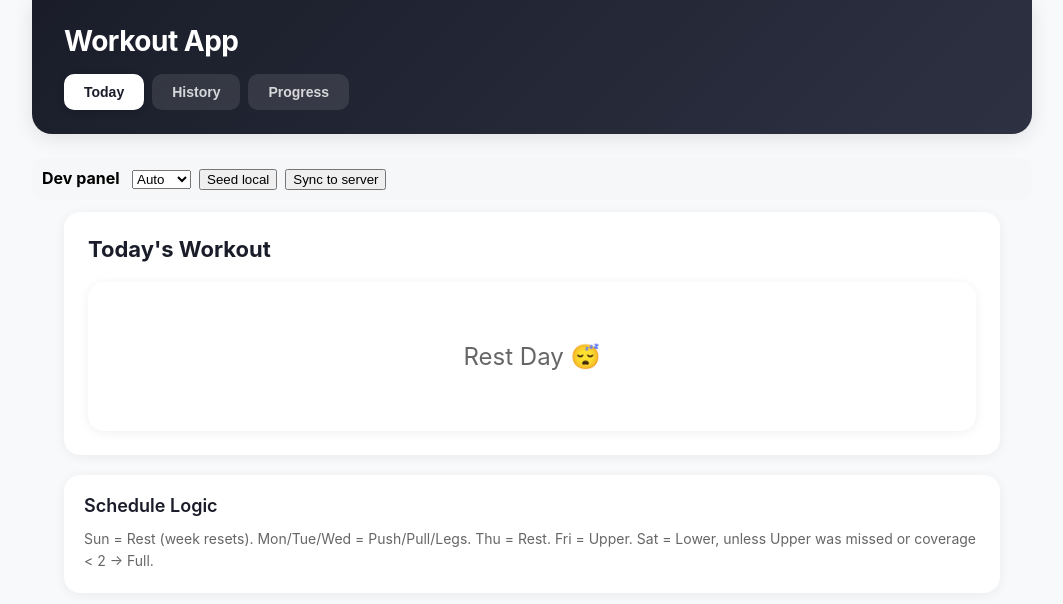
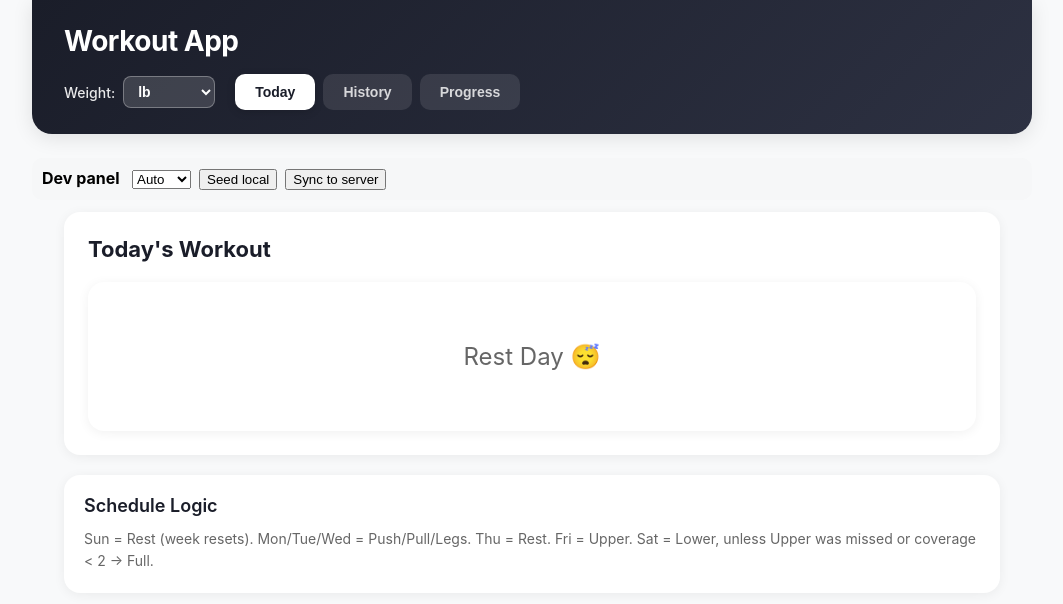
Before and after one commit to kyleheadley1/WorkoutProgressionApp, a React (Vite) app in the folder WorkoutProgressionApp/: page / in a window 1280 px wide. Shown: the top 604 px of the page, without its empty margins (108-1171 px from the left). Built offline with nearby package versions, Linux system fonts and the light colour scheme; no server answers.

Commit message:
added kg functionality

```diff
--- a/WorkoutProgressionApp/src/app.jsx
+++ b/WorkoutProgressionApp/src/app.jsx
@@ -1,13 +1,9 @@
 import { ToastProvider } from './components/ToastProvider.jsx';
-// top
+import { ProfileProvider, useProfile } from './contexts/ProfileContext.jsx';
 import Progress from './components/progress/Progress.jsx';
 import History from './components/History.jsx';
 import ExerciseHistory from './components/ExerciseHistory.jsx';
-// state near top of App()
-
-import { syncLocalToServer } from './lib/sync'; // we created this earlier
-
-// src/app.jsx
+import { syncLocalToServer } from './lib/sync';
 import React, { useEffect, useState } from 'react';
 import Pull from './components/Pull';
 import Push from './components/Push';
@@ -23,12 +19,12 @@ function Rest() {
   return <div className='rest-day'>Rest Day 😴</div>;
 }
 
-export default function App() {
-  const [override, setOverride] = useState(null); // 'push' | 'pull' | 'legs' | 'upper' | 'lower' | 'full' | null
+function AppContent() {
+  const [override, setOverride] = useState(null);
   const [dayType, setDayType] = useState(null);
-  const [view, setView] = useState('today'); // 'today' | 'history' | 'progress'
-  const [exerciseHistory, setExerciseHistory] = useState(null); // { exerciseId, name } | null
-
+  const [view, setView] = useState('today');
+  const [exerciseHistory, setExerciseHistory] = useState(null);
+  const { profile, setProfile } = useProfile();
   const userId = 'demoUser';
 
   const handleViewHistory = (exerciseId, exerciseName) => {
@@ -72,6 +68,19 @@ export default function App() {
       <div className='app'>
         <div className='app-header'>
           <h1 className='app-title'>Workout App</h1>
+          <div className='app-header-right'>
+            <label className='weight-unit-toggle'>
+              <span className='weight-unit-label'>Weight:</span>
+              <select
+                value={profile.weightUnit}
+                onChange={(e) => setProfile({ weightUnit: e.target.value })}
+                className='weight-unit-select'
+                aria-label='Weight unit'
+              >
+                <option value='lb'>lb</option>
+                <option value='kg'>kg (2.5)</option>
+              </select>
+            </label>
             <div className='view-nav'>
               <button
                 className={`nav-btn ${view === 'today' && !exerciseHistory ? 'active' : ''}`}
@@ -102,7 +111,7 @@ export default function App() {
               </button>
             </div>
           </div>
-        {/* View switcher (moved into header) */}
+        </div>
         {/* ✅ INSERT THE DEV PANEL RIGHT BELOW THIS LINE */}
         <div
           style={{
@@ -192,3 +201,11 @@ export default function App() {
     </ToastProvider>
   );
 }
+
+export default function App() {
+  return (
+    <ProfileProvider>
+      <AppContent />
+    </ProfileProvider>
+  );
+}
--- a/WorkoutProgressionApp/src/components/ExerciseCard.jsx
+++ b/WorkoutProgressionApp/src/components/ExerciseCard.jsx
@@ -5,6 +5,14 @@ import { canonicalizeExerciseId } from '../lib/aliases';
 import { api } from '../lib/api';
 import { enqueueSession } from '../lib/offlineQueue';
 import { useToast } from './ToastProvider';
+import { useProfile } from '../contexts/ProfileContext';
+import {
+  convertToLbs,
+  convertFromLbs,
+  roundForDisplay,
+  getWeightStep,
+  getWeightUnitLabel,
+} from '../lib/weightUtils';
 
 /** Map client dayType → server enum */
 function mapDayTypeToServer(dayType) {
@@ -96,12 +104,28 @@ function calculateWeightFrom1RM(referenceWeight, referenceReps, targetReps) {
   return estimated1RM * targetPercentage;
 }
 
-/** Row UI for a single set */
-function SetRow({ idx, value, onChange, isWarmup = false }) {
+/** Row UI for a single set. value.weight is always stored in lbs. */
+function SetRow({
+  idx,
+  value,
+  onChange,
+  isWarmup = false,
+  weightUnit = 'lb',
+  weightLabel = null,
+}) {
   const onReps = (e) =>
     onChange(idx, { ...value, reps: Number(e.target.value) || 0 });
-  const onWeight = (e) =>
-    onChange(idx, { ...value, weight: Number(e.target.value) || 0 });
+  const displayWeight =
+    weightUnit === 'kg'
+      ? roundForDisplay(convertFromLbs(value.weight, 'kg'), 'kg')
+      : value.weight;
+  const onWeight = (e) => {
+    const inputVal = Number(e.target.value) || 0;
+    const lbs = convertToLbs(inputVal, weightUnit);
+    onChange(idx, { ...value, weight: lbs });
+  };
+
+  const label = weightLabel ?? `Weight (${getWeightUnitLabel(weightUnit)})`;
 
   return (
     <div className={`set-row ${isWarmup ? 'warmup-set' : ''}`}>
@@ -120,18 +144,22 @@ function SetRow({ idx, value, onChange, isWarmup = false }) {
         />
       </div>
       <div className='set-cell'>
-        <label>Weight</label>
+        <label>{label}</label>
         <input
           type='number'
           min='0'
-          step='2.5'
-          value={value.weight}
+          step={getWeightStep(weightUnit)}
+          value={displayWeight}
           onChange={onWeight}
         />
       </div>
       <div className='set-cell e1rm'>
         <label>est-1RM</label>
-        <div className='ghost'>{est1RM(value.weight, value.reps) ?? '—'}</div>
+        <div className='ghost'>
+          {est1RM(value.weight, value.reps) != null
+            ? `${Math.round(est1RM(value.weight, value.reps))} lb`
+            : '—'}
+        </div>
       </div>
     </div>
   );
@@ -139,14 +167,16 @@ function SetRow({ idx, value, onChange, isWarmup = false }) {
 
 export default function ExerciseCard({
   userId,
-  dayType, // 'push' | 'pull' | 'legs' | 'upper' | 'lower' | 'full'
-  def, // { exerciseId, name, repScheme, startWeight, modality? }
-  recommendation, // { recommended: { weight, sets }, reason }
+  dayType,
+  def,
+  recommendation,
   onSaved,
-  onViewHistory, // (exerciseId, name) => void
-  onDataChange, // (exerciseId, data) => void - callback to expose current exercise data
+  onViewHistory,
+  onDataChange,
 }) {
   const toast = useToast();
+  const { profile } = useProfile();
+  const weightUnit = profile.weightUnit || 'lb';
   const { exerciseId, name, repScheme } = def;
   const { recommended } = recommendation || {};
   const restPeriod = def.rest ?? def.restPeriod ?? def.restTime ?? null;
@@ -174,7 +204,7 @@ export default function ExerciseCard({
   const isAMRAP = repScheme?.type === 'amrap';
   const targetReps = isCustomRepScheme
     ? repScheme.reps[0] // Use first rep count as default
-    : repScheme?.targetReps ?? repScheme?.minReps ?? 10;
+    : (repScheme?.targetReps ?? repScheme?.minReps ?? 10);
 
   // Derive "per-hand" display if this is a dumbbell movement
   const isDumbbell =
@@ -184,7 +214,7 @@ export default function ExerciseCard({
 
   const recTotal = Number.isFinite(recommended?.weight)
     ? recommended.weight
-    : def.startWeight ?? 0;
+    : (def.startWeight ?? 0);
   // For dumbbell exercises, recTotal is already per-hand weight
 
   // Calculate warmup weights
@@ -192,7 +222,7 @@ export default function ExerciseCard({
   const warmupWeights = useMemo(() => {
     if (hasWarmups && warmupPercentages.length > 0) {
       return warmupPercentages.map((percent) =>
-        roundToStep(recTotal * percent, rounding)
+        roundToStep(recTotal * percent, rounding),
       );
     }
     return [];
@@ -217,7 +247,7 @@ export default function ExerciseCard({
           const calculatedWeight = calculateWeightFrom1RM(
             recTotal,
             firstReps,
-            reps
+            reps,
           );
           const weight = roundToStep(calculatedWeight, rounding);
           return {
@@ -256,7 +286,7 @@ export default function ExerciseCard({
         const calculatedWeight = calculateWeightFrom1RM(
           recTotal,
           firstReps,
-          reps
+          reps,
         );
         const weight = roundToStep(calculatedWeight, rounding);
         return {
@@ -410,7 +440,15 @@ export default function ExerciseCard({
         <div className='pill'>Type: {serverType}</div>
         <div className='pill'>
           Recommended:{' '}
-          <b>{isDumbbell ? `${recTotal} lb / hand` : `${recTotal} lb`}</b>
+          <b>
+            {weightUnit === 'kg'
+              ? isDumbbell
+                ? `${roundForDisplay(convertFromLbs(recTotal, 'kg'), 'kg')} kg / hand`
+                : `${roundForDisplay(convertFromLbs(recTotal, 'kg'), 'kg')} kg`
+              : isDumbbell
+                ? `${recTotal} lb / hand`
+                : `${recTotal} lb`}
+          </b>
         </div>
         <div className='pill'>
           Sets: <b>{setsCount}</b>
@@ -438,6 +476,12 @@ export default function ExerciseCard({
             value={s}
             onChange={updateSet}
             isWarmup={s.isWarmup || false}
+            weightUnit={weightUnit}
+            weightLabel={
+              isDumbbell
+                ? `Weight (${getWeightUnitLabel(weightUnit)} / hand)`
+                : null
+            }
           />
         ))}
         <div className='setlist-actions'>
--- a/WorkoutProgressionApp/src/components/ExerciseHistory.jsx
+++ b/WorkoutProgressionApp/src/components/ExerciseHistory.jsx
@@ -8,6 +8,13 @@ import {
 import { api } from '../lib/api';
 import { est1RM } from './ExerciseCard';
 import { getStrengthLevelComparison } from '../lib/strengthStandards';
+import { useProfile } from '../contexts/ProfileContext';
+import {
+  convertToLbs,
+  formatWeight,
+  getWeightStep,
+  getWeightUnitLabel,
+} from '../lib/weightUtils';
 
 const PROFILE_KEY = 'wp_profile_v1';
 
@@ -25,30 +32,13 @@ export default function ExerciseHistory({
   onBack,
   userId = 'demoUser',
 }) {
+  const { profile, setProfile } = useProfile();
+  const weightUnit = profile.weightUnit || 'lb';
   const [workouts, setWorkouts] = useState([]);
-  const [view, setView] = useState('trends'); // 'results' | 'trends' - default to trends when opened from history button
+  const [view, setView] = useState('trends');
   const [loading, setLoading] = useState(false);
   const [formError, setFormError] = useState('');
   const [actionMessage, setActionMessage] = useState('');
-  const [profile, setProfile] = useState(() => {
-    if (typeof window === 'undefined') {
-      return { gender: 'male', bodyweight: 180 };
-    }
-    try {
-      const raw = window.localStorage.getItem(PROFILE_KEY);
-      if (raw) {
-        const parsed = JSON.parse(raw);
-        if (
-          parsed &&
-          (parsed.gender === 'male' || parsed.gender === 'female') &&
-          Number.isFinite(parsed.bodyweight)
-        ) {
-          return parsed;
-        }
-      }
-    } catch {}
-    return { gender: 'male', bodyweight: 180 };
-  });
   const isBodyweightExercise = BODYWEIGHT_EXERCISES.has(exerciseId);
   const isPerHandExercise = PER_HAND_EXERCISES.has(exerciseId);
   const [form, setForm] = useState(() => ({
@@ -65,7 +55,7 @@ export default function ExerciseHistory({
           ...w,
           origin: 'local',
           exercises: (w.exercises || []).filter(
-            (e) => e.exerciseId === exerciseId
+            (e) => e.exerciseId === exerciseId,
           ),
         }))
         .filter((w) => w.exercises.length > 0);
@@ -80,7 +70,7 @@ export default function ExerciseHistory({
               ...w,
               origin: 'server',
               exercises: (w.exercises || []).filter(
-                (e) => e.exerciseId === exerciseId
+                (e) => e.exerciseId === exerciseId,
               ),
             }))
             .filter((w) => w.exercises.length > 0);
@@ -101,7 +91,7 @@ export default function ExerciseHistory({
       });
 
       const deduped = Array.from(seen.values()).sort(
-        (a, b) => new Date(b.date) - new Date(a.date)
+        (a, b) => new Date(b.date) - new Date(a.date),
       );
       setWorkouts(deduped);
     } finally {
@@ -112,14 +102,6 @@ export default function ExerciseHistory({
   useEffect(() => {
     loadWorkouts();
   }, [loadWorkouts]);
-
-  useEffect(() => {
-    if (typeof window !== 'undefined') {
-      try {
-        window.localStorage.setItem(PROFILE_KEY, JSON.stringify(profile));
-      } catch {}
-    }
-  }, [profile]);
 
   // Group workouts by date and separate warmup/working sets
   const groupedWorkouts = useMemo(() => {
@@ -167,14 +149,14 @@ export default function ExerciseHistory({
     groupedWorkouts.forEach((entry) => {
       if (entry.workingSets.length > 0) {
         const maxWeight = Math.max(
-          ...entry.workingSets.map((s) => s.weight || 0)
+          ...entry.workingSets.map((s) => s.weight || 0),
         );
         const maxWeightSet = entry.workingSets.find(
-          (s) => s.weight === maxWeight
+          (s) => s.weight === maxWeight,
         );
         const topReps = Math.max(
           ...entry.workingSets.map((s) => s.reps || 0),
-          0
+          0,
         );
         if (maxWeightSet) {
           const e1rm = est1RM(maxWeightSet.weight, maxWeightSet.reps);
@@ -184,7 +166,7 @@ export default function ExerciseHistory({
               weight: maxWeightSet.weight,
               reps: topReps,
             },
-            profile
+            profile,
           );
           data.push({
             date: entry.dateKey,
@@ -243,7 +225,11 @@ export default function ExerciseHistory({
       const clone = { weight: src?.weight ?? '', reps: src?.reps ?? '' };
       return {
         ...prev,
-        sets: [...prev.sets.slice(0, index + 1), clone, ...prev.sets.slice(index + 1)],
+        sets: [
+          ...prev.sets.slice(0, index + 1),
+          clone,
+          ...prev.sets.slice(index + 1),
+        ],
       };
     });
   };
@@ -269,17 +255,23 @@ export default function ExerciseHistory({
       return;
     }
 
-    // Validate all sets
+    // Validate all sets; store weight in lbs for DB/charts
     const setsArray = form.sets
       .map((set, idx) => {
         const reps = Number(set.reps);
-        const weight = isBodyweightExercise ? 0 : Number(set.weight);
+        const weightInput = Number(set.weight);
+        const weight = isBodyweightExercise
+          ? 0
+          : convertToLbs(weightInput, weightUnit);
 
         if (!Number.isFinite(reps) || reps <= 0) {
           setFormError(`Set ${idx + 1}: Reps must be a positive number.`);
           return null;
         }
-        if (!isBodyweightExercise && (!Number.isFinite(weight) || weight <= 0)) {
+        if (
+          !isBodyweightExercise &&
+          (!Number.isFinite(weightInput) || weightInput <= 0)
+        ) {
           setFormError(`Set ${idx + 1}: Weight must be a positive number.`);
           return null;
         }
@@ -301,7 +293,7 @@ export default function ExerciseHistory({
     // For exercises with <=5 sets: use top set (max weight)
     // For exercises with >5 sets: use max weight and corresponding reps
     const maxWeightSet = setsArray.reduce((max, set) =>
-      set.weight > max.weight ? set : max
+      set.weight > max.weight ? set : max,
     );
     const targetWeight = maxWeightSet.weight;
     // For <=5 sets, use top set reps; for >5 sets, use the reps from max weight set
@@ -350,7 +342,7 @@ export default function ExerciseHistory({
     const hasLocal = entry.sources?.some((src) => src.origin === 'local');
     if (!hasLocal) {
       setActionMessage(
-        'This record originates from the server and cannot be removed locally.'
+        'This record originates from the server and cannot be removed locally.',
       );
       return;
     }
@@ -427,11 +419,7 @@ export default function ExerciseHistory({
           <div className='sets-input-section'>
             <div className='sets-input-header'>
               <h4>Sets</h4>
-              <button
-                type='button'
-                onClick={addSet}
-                className='add-set-btn'
-              >
+              <button type='button' onClick={addSet} className='add-set-btn'>
                 + Add Set
               </button>
             </div>
@@ -443,16 +431,20 @@ export default function ExerciseHistory({
                 <div className='set-input-number'>Set {idx + 1}</div>
                 {!isBodyweightExercise && (
                   <label>
-                    Weight ({isPerHandExercise ? 'lb per dumbbell' : 'lb'})
+                    Weight (
+                    {isPerHandExercise
+                      ? `${getWeightUnitLabel(weightUnit)} per dumbbell`
+                      : getWeightUnitLabel(weightUnit)}
+                    )
                     <input
                       type='number'
                       min='0'
-                      step='2.5'
+                      step={getWeightStep(weightUnit)}
                       value={set.weight}
                       onChange={(e) =>
                         handleSetChange(idx, 'weight', e.target.value)
                       }
-                      placeholder='e.g. 130'
+                      placeholder={weightUnit === 'kg' ? 'e.g. 60' : 'e.g. 130'}
                     />
                   </label>
                 )}
@@ -523,7 +515,7 @@ export default function ExerciseHistory({
                 return e1rm > max ? e1rm : max;
               }, 0);
               const canDelete = entry.sources?.some(
-                (src) => src.origin === 'local'
+                (src) => src.origin === 'local',
               );
 
               return (
@@ -555,7 +547,8 @@ export default function ExerciseHistory({
                           <div key={i} className='set-item'>
                             <div className='set-number'>{set.setNumber}</div>
                             <div className='set-details'>
-                              {set.reps} reps x {set.weight} lb
+                              {set.reps} reps x{' '}
+                              {formatWeight(set.weight, weightUnit)}
                               {isPerHandExercise && (
                                 <span className='per-hand-indicator'>
                                   {' '}
@@ -577,7 +570,8 @@ export default function ExerciseHistory({
                           <div key={i} className='set-item'>
                             <div className='set-number'>{set.setNumber}</div>
                             <div className='set-details'>
-                              {set.reps} reps x {set.weight} lb
+                              {set.reps} reps x{' '}
+                              {formatWeight(set.weight, weightUnit)}
                               {isPerHandExercise && (
                                 <span className='per-hand-indicator'>
                                   {' '}
--- a/WorkoutProgressionApp/src/components/History.jsx
+++ b/WorkoutProgressionApp/src/components/History.jsx
@@ -11,6 +11,13 @@ import {
   findSimilarExercise,
   filterExercisesByQuery,
 } from '../lib/workoutDefinitions';
+import { useProfile } from '../contexts/ProfileContext';
+import {
+  convertToLbs,
+  formatWeight,
+  getWeightStep,
+  getWeightUnitLabel,
+} from '../lib/weightUtils';
 
 const DAY_TYPES = [
   { value: 'push', label: 'Push' },
@@ -56,15 +63,17 @@ function getDefaultSetsForDef(def) {
 }
 
 export default function History({ userId = 'demoUser' }) {
+  const { profile } = useProfile();
+  const weightUnit = profile.weightUnit || 'lb';
   const [workouts, setWorkouts] = useState([]);
-  const [addStep, setAddStep] = useState('date'); // 'date' | 'exercises'
+  const [addStep, setAddStep] = useState('date');
   const [addDate, setAddDate] = useState(() =>
     new Date().toISOString().slice(0, 10),
   );
   const [addDayType, setAddDayType] = useState('push');
-  const [addedExercises, setAddedExercises] = useState([]); // [{ exerciseId, name, modality, sets: [{ weight, reps }] }]
+  const [addedExercises, setAddedExercises] = useState([]);
   const [addExerciseQuery, setAddExerciseQuery] = useState('');
-  const [similarSuggestion, setSimilarSuggestion] = useState(null); // { exerciseId, name } when user typed something similar
+  const [similarSuggestion, setSimilarSuggestion] = useState(null);
   const [adding, setAdding] = useState(false);
   const [message, setMessage] = useState('');
   const [deleteConfirmingKey, setDeleteConfirmingKey] = useState(null);
@@ -232,9 +241,15 @@ export default function History({ userId = 'demoUser' }) {
       const setsArray = ex.sets
         .map((s, i) => {
           const reps = Number(s.reps);
-          const weight = isBodyweight ? 0 : Number(s.weight);
+          const weightInput = Number(s.weight);
+          const weight = isBodyweight
+            ? 0
+            : convertToLbs(weightInput, weightUnit);
           if (!Number.isFinite(reps) || reps <= 0) return null;
-          if (!isBodyweight && (!Number.isFinite(weight) || weight < 0))
+          if (
+            !isBodyweight &&
+            (!Number.isFinite(weightInput) || weightInput < 0)
+          )
             return null;
           return { setNumber: i + 1, reps, weight };
         })
@@ -494,11 +509,15 @@ export default function History({ userId = 'demoUser' }) {
                           <div className='set-input-number'>Set {idx + 1}</div>
                           {!isBodyweight && (
                             <label>
-                              Weight ({isPerHand ? 'lb per dumbbell' : 'lb'})
+                              Weight (
+                              {isPerHand
+                                ? `${getWeightUnitLabel(weightUnit)} per dumbbell`
+                                : getWeightUnitLabel(weightUnit)}
+                              )
                               <input
                                 type='number'
                                 min='0'
-                                step='2.5'
+                                step={getWeightStep(weightUnit)}
                                 value={set.weight}
                                 onChange={(e) =>
                                   updateSet(
@@ -508,7 +527,9 @@ export default function History({ userId = 'demoUser' }) {
                                     e.target.value,
                                   )
                                 }
-                                placeholder='e.g. 135'
+                                placeholder={
+                                  weightUnit === 'kg' ? 'e.g. 60' : 'e.g. 135'
+                                }
                               />
                             </label>
                           )}
@@ -638,7 +659,7 @@ export default function History({ userId = 'demoUser' }) {
                           {ex.sets
                             ?.map(
                               (s) =>
-                                `Set ${s.setNumber}: ${s.reps} reps @ ${s.weight} lb`,
+                                `Set ${s.setNumber}: ${s.reps} reps @ ${formatWeight(s.weight, weightUnit)}`,
                             )
                             .join(' • ')}
                         </div>
--- a/WorkoutProgressionApp/src/components/workout.css
+++ b/WorkoutProgressionApp/src/components/workout.css
@@ -36,6 +36,41 @@ body {
   font-weight: 700;
   color: white;
   letter-spacing: -0.5px;
+}
+
+.app-header-right {
+  display: flex;
+  align-items: center;
+  gap: 20px;
+  flex-wrap: wrap;
+}
+
+.weight-unit-toggle {
+  display: flex;
+  align-items: center;
+  gap: 8px;
+  margin: 0;
+}
+
+.weight-unit-label {
+  font-size: 14px;
+  color: rgba(255, 255, 255, 0.9);
+  font-weight: 500;
+}
+
+.weight-unit-select {
+  padding: 6px 10px;
+  border-radius: 8px;
+  border: 1px solid rgba(255, 255, 255, 0.3);
+  background: rgba(255, 255, 255, 0.15);
+  color: white;
+  font-size: 14px;
+  font-weight: 600;
+  cursor: pointer;
+}
+
+.weight-unit-select:hover {
+  background: rgba(255, 255, 255, 0.25);
 }
 
 .view-nav {
--- /dev/null
+++ b/WorkoutProgressionApp/src/contexts/ProfileContext.jsx
@@ -0,0 +1,60 @@
+// src/contexts/ProfileContext.jsx
+import React, { createContext, useContext, useState, useEffect } from 'react';
+
+const PROFILE_KEY = 'wp_profile_v1';
+
+const defaultProfile = {
+  gender: 'male',
+  bodyweight: 180,
+  weightUnit: 'lb',
+};
+
+function loadProfile() {
+  if (typeof window === 'undefined') return defaultProfile;
+  try {
+    const raw = window.localStorage.getItem(PROFILE_KEY);
+    if (raw) {
+      const parsed = JSON.parse(raw);
+      if (parsed && typeof parsed === 'object') {
+        return {
+          gender: parsed.gender === 'female' ? 'female' : 'male',
+          bodyweight: Number(parsed.bodyweight) || defaultProfile.bodyweight,
+          weightUnit: parsed.weightUnit === 'kg' ? 'kg' : 'lb',
+        };
+      }
+    }
+  } catch {}
+  return defaultProfile;
+}
+
+const ProfileContext = createContext(null);
+
+export function ProfileProvider({ children }) {
+  const [profile, setProfileState] = useState(loadProfile);
+
+  useEffect(() => {
+    if (typeof window !== 'undefined') {
+      try {
+        window.localStorage.setItem(PROFILE_KEY, JSON.stringify(profile));
+      } catch {}
+    }
+  }, [profile]);
+
+  const setProfile = (updater) => {
+    setProfileState((prev) =>
+      typeof updater === 'function' ? updater(prev) : { ...prev, ...updater },
+    );
+  };
+
+  return (
+    <ProfileContext.Provider value={{ profile, setProfile }}>
+      {children}
+    </ProfileContext.Provider>
+  );
+}
+
+export function useProfile() {
+  const ctx = useContext(ProfileContext);
+  if (!ctx) return { profile: defaultProfile, setProfile: () => {} };
+  return ctx;
+}
--- /dev/null
+++ b/WorkoutProgressionApp/src/lib/weightUtils.js
@@ -0,0 +1,45 @@
+// src/lib/weightUtils.js
+// All stored weights are in lbs. Convert to/from kg for display and input.
+// Kg uses multiples of 2.5 (5, 10, 15, 20, 25...).
+
+const LBS_PER_KG = 2.20462262185;
+
+export function convertToLbs(value, unit) {
+  if (unit === 'kg') {
+    const kg = Number(value);
+    return Number.isFinite(kg) ? kg * LBS_PER_KG : 0;
+  }
+  return Number(value) || 0;
+}
+
+export function convertFromLbs(lbs, unit) {
+  if (!Number.isFinite(lbs)) return 0;
+  if (unit === 'kg') return lbs / LBS_PER_KG;
+  return lbs;
+}
+
+/** Round to nearest 2.5 for kg display; 1 decimal for lbs. */
+export function roundForDisplay(value, unit) {
+  if (!Number.isFinite(value)) return 0;
+  if (unit === 'kg') {
+    const rounded = Math.round(value / 2.5) * 2.5;
+    return Number(rounded.toFixed(1));
+  }
+  return Math.round(value * 10) / 10;
+}
+
+/** Format weight for display: "130 lb" or "59 kg" */
+export function formatWeight(lbs, unit) {
+  if (!Number.isFinite(lbs)) return '—';
+  const display = roundForDisplay(convertFromLbs(lbs, unit), unit);
+  return unit === 'kg' ? `${display} kg` : `${display} lb`;
+}
+
+/** Input step: 2.5 for both (lb and kg in multiples of 2.5). */
+export function getWeightStep(unit) {
+  return 2.5;
+}
+
+export function getWeightUnitLabel(unit) {
+  return unit === 'kg' ? 'kg' : 'lb';
+}
```
Lines whose indentation alone changed are shown as unchanged.
